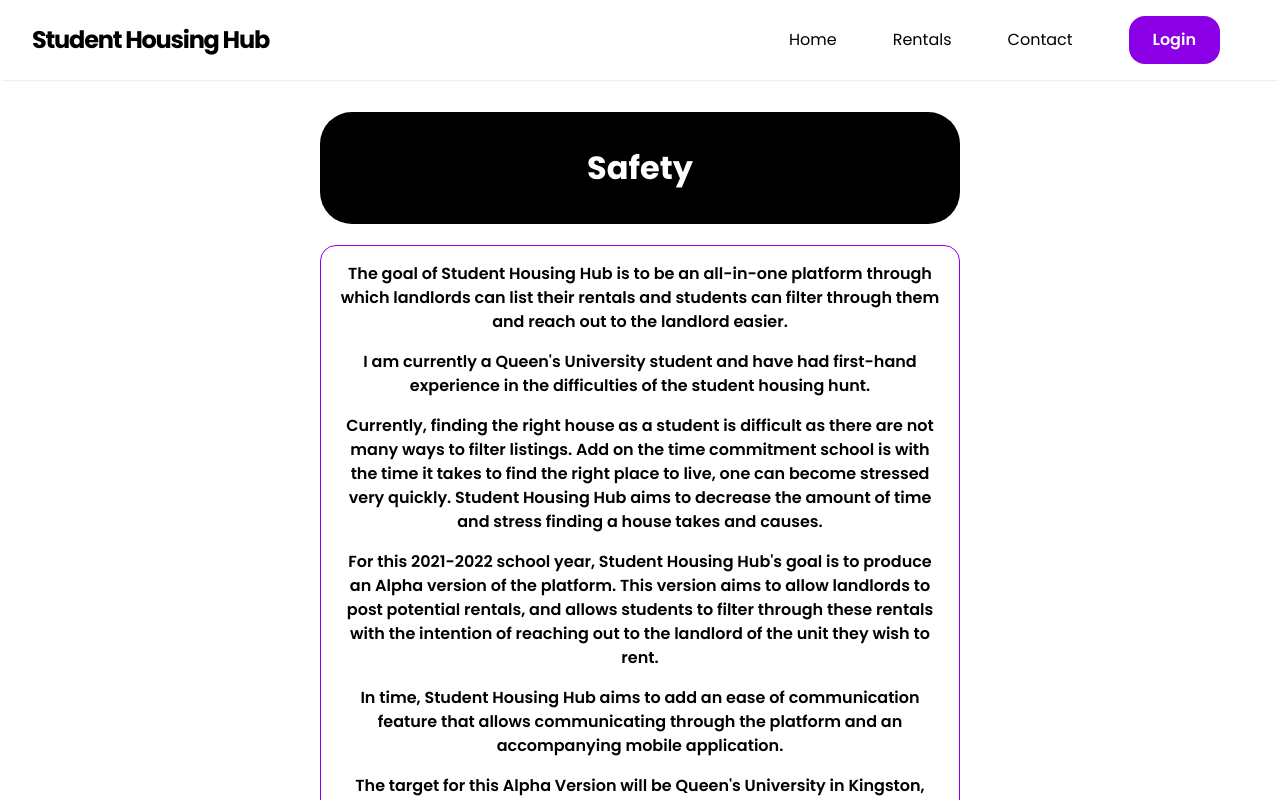
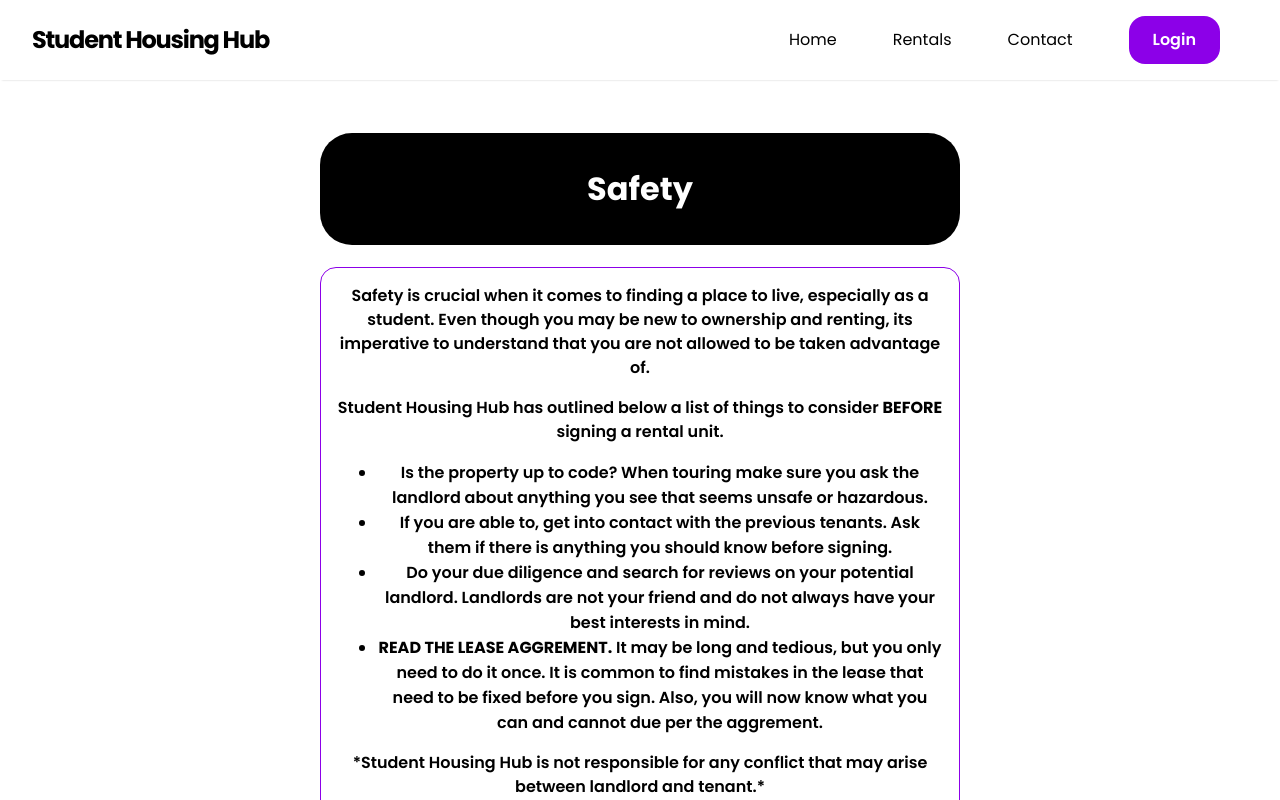
Before and after one commit to AdamCooke00/SideTechSolutions, a Next.js app: page /safety in a window 1280 px wide. Shown: the top 800 px of the page. Built offline with nearby package versions, Linux system fonts and the light colour scheme; no server answers.

Commit message:
update safety page

```diff
--- a/pages/safety.js
+++ b/pages/safety.js
@@ -1,11 +1,12 @@
 import Head from "next/head"
 import Navbar from "../components/Navbar"
 import Footer from "../components/Footer"
+import Link from "next/link"
 
 export default function Safety() {
 
   return (
-    <div>
+    <div className="entire-page">
       <Head>
         <title>Student Housing Hub</title>
       </Head>
@@ -13,15 +14,19 @@ export default function Safety() {
       <div className="aboutpage">
         <h1 className="aboutpagetitle">Safety</h1>
         <div className="aboutpageparagraphs">
-          <p>The goal of Student Housing Hub is to be an all-in-one platform through which landlords can list their rentals and students can filter through them and reach out
-            to the landlord easier.</p>
-          <p>I am currently a Queen's University student and have had first-hand experience in the difficulties of the student housing hunt.</p>
-          <p>Currently, finding the right house as a student is difficult as there are not many ways to filter listings. Add on the time commitment school is with the time it takes
-            to find the right place to live, one can become stressed very quickly. Student Housing Hub aims to decrease the amount of time and stress finding a house takes and causes.</p>
-          <p>For this 2021-2022 school year, Student Housing Hub's goal is to produce an Alpha version of the platform. This version aims to allow landlords to post potential rentals,
-            and allows students to filter through these rentals with the intention of reaching out to the landlord of the unit they wish to rent.</p>
-          <p>In time, Student Housing Hub aims to add an ease of communication feature that allows communicating through the platform and an accompanying mobile application.</p>
-          <p>The target for this Alpha Version will be Queen's University in Kingston, Ontario.</p>
+          <p>Safety is crucial when it comes to finding a place to live, especially as a student. Even though you may be new to ownership and renting, its imperative to understand that
+            you are not allowed to be taken advantage of.</p>
+          <p>Student Housing Hub has outlined below a list of things to consider <strong>BEFORE</strong> signing a rental unit.</p>
+          <ul>
+            <li>Is the property up to code? When touring make sure you ask the landlord about anything you see that seems unsafe or hazardous.</li>
+            <li>If you are able to, get into contact with the previous tenants. Ask them if there is anything you should know before signing.</li>
+            <li>Do your due diligence and search for reviews on your potential landlord. Landlords are not your friend and do not always have your best interests in mind.</li>
+            <li><strong>READ THE LEASE AGGREMENT.</strong> It may be long and tedious, but you only need to do it once. It is common to find mistakes in the lease that need
+            to be fixed before you sign. Also, you will now know what you can and cannot due per the aggrement.</li>
+          </ul>
+          <p>*Student Housing Hub is not responsible for any conflict that may arise between landlord and tenant.*</p>
+          <p>This page will be updated through time as seen fit to equip students with more tools to assist them in safely finding a rental.</p>
+          <p>Consult the <Link href="/contact"><strong>CONTACT PAGE</strong></Link> for an questions or inquires.</p>
         </div>
       </div>
       <Footer/>
```
